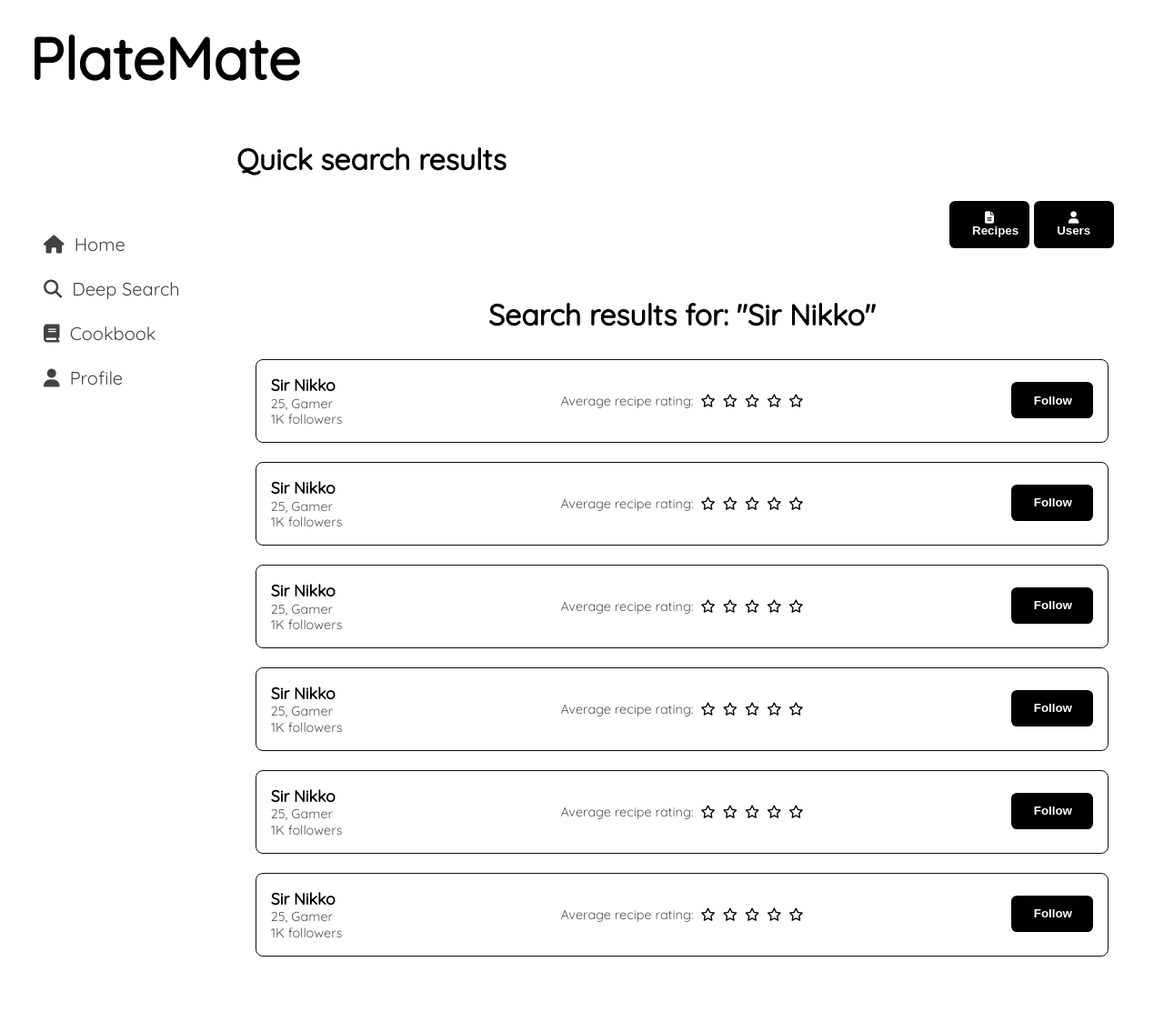
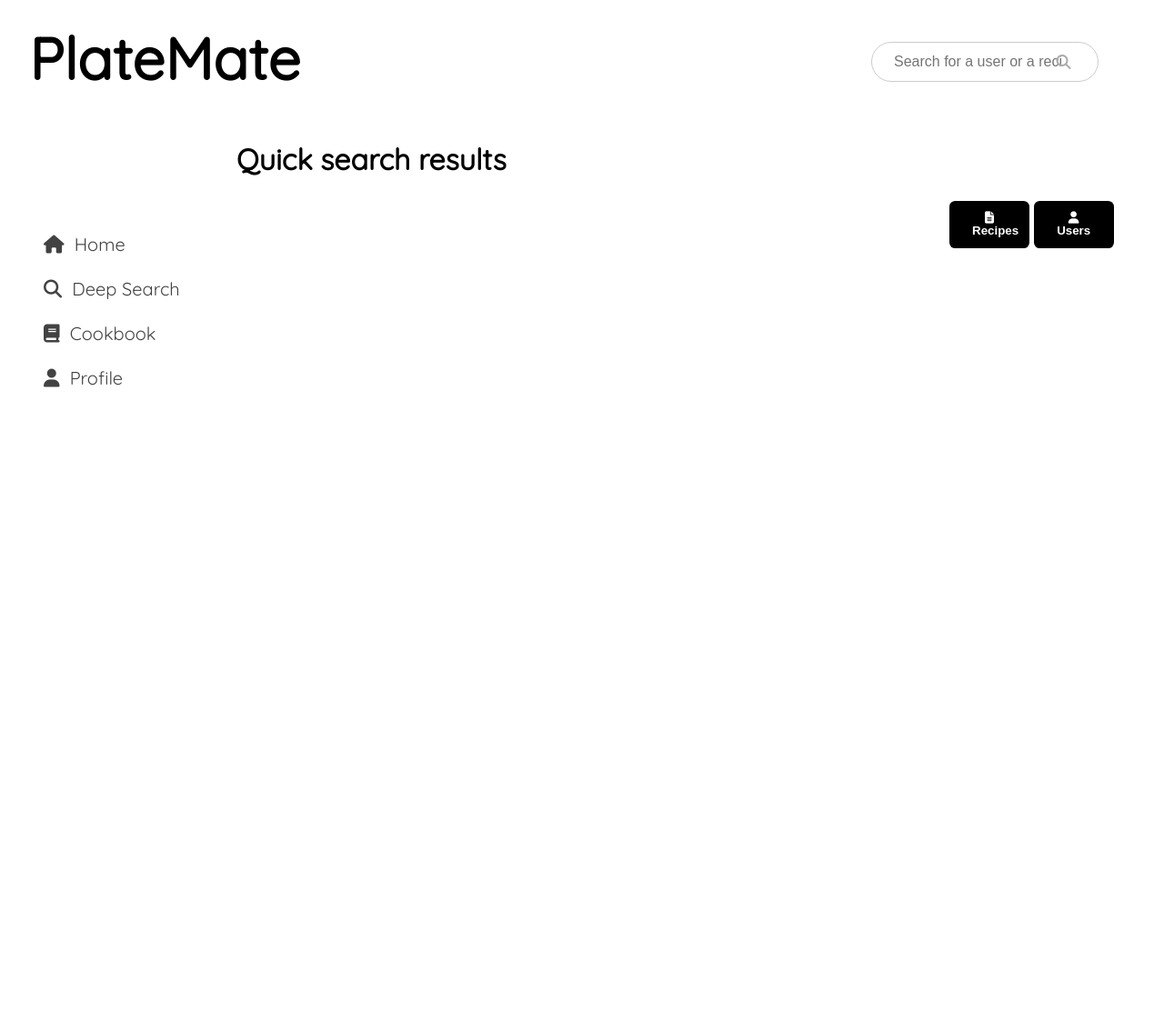
Before and after one commit to iskwipi/126-final-project, a PHP site: page /usersearch.html in a window 1280 px wide. Shown: the whole page at 91% size. After the commit the page ends 426 px from the top, so only its background shows below. Run offline with PHP 8.4, Linux system fonts and the light colour scheme; some libraries are stand-ins or nearby versions.

Commit message:
Added search and sort functionalities

```diff
--- a/cookbook.html
+++ b/cookbook.html
@@ -32,8 +32,8 @@
                 <div class="mode-section">
                     <label for="display-mode">Display Mode: </label>
                     <select id="display-mode">
-                        <option>By bookmark order</option>
-                        <option>Top rated</option>
+                        <option value="id">Most Recent</option>
+                        <option value="rating">Top Rated</option>
                     </select>
                 </div>
             </div>
--- a/data.json
+++ b/data.json
@@ -26,7 +26,7 @@
             ],
             "ratings": [
                 {"raterID": 2, "value": 9},
-                {"raterID": 3, "value": 0}
+                {"raterID": 3, "value": 1}
             ],
             "comments": [
                 {"commenterID": 2, "content": "Nice work!"},
--- a/deepsearch.html
+++ b/deepsearch.html
@@ -22,7 +22,7 @@
         <div class="deepsearch-feed">
             <h2>Quick Search</h2>
             <div class="deep-search-bar">
-                <input type="text" id="searchInput" placeholder="Search for a user or a recipe...">
+                <input type="text" id="searchInput" placeholder="Search for a user or a recipe..." onkeypress="handleSearch(event)">
                 <i class="fa-solid fa-magnifying-glass"></i>
             </div>
             <hr>
@@ -45,6 +45,6 @@
             </div>
             <hr>
         </div>
-
+        <script src="searchHandler.js"></script>
     </body>
 </html>
--- /dev/null
+++ b/searchHandler.js
@@ -0,0 +1,13 @@
+function handleSearch(event) {
+    if (event.key === 'Enter') {
+        const query = document.getElementById('searchInput').value.trim();
+        if (query) {
+            const url = window.location.pathname;
+            if(url=='/usersearch.html'){
+                window.location.href = `usersearch.html?q=${encodeURIComponent(query)}`;
+            }else{
+                window.location.href = `recipesearch.html?q=${encodeURIComponent(query)}`;
+            }
+        }
+    }
+}
--- /dev/null
+++ b/searchModeSwitcher.js
@@ -0,0 +1,10 @@
+function switchSearchMode() {
+    const params = new URLSearchParams(window.location.search);
+    const searchTerm = params.get('q');
+    const url = window.location.pathname;
+    if(url=='/recipesearch.html'){
+        window.location.href = `usersearch.html?q=${encodeURIComponent(searchTerm)}`;
+    }else if(url=='/usersearch.html'){
+        window.location.href = `recipesearch.html?q=${encodeURIComponent(searchTerm)}`;
+    }
+}
--- a/style.css
+++ b/style.css
@@ -205,7 +205,7 @@ hr {
     position: relative;
 }
 
-.posts-section, .saved-section{
+.posts-section, .saved-section, .search-posts{
     display: flex;
     flex-direction: row;
     flex-wrap: wrap;
@@ -228,7 +228,7 @@ hr {
     width: 238px;
 }
 
-.featured-item img, .posts-section img, .saved-section img, .recipe-search img{
+.featured-item img, .posts-section img, .saved-section img, .search-posts img{
     width: 100%;
     border-radius: 0.2rem;
 }
--- a/usersearch.html
+++ b/usersearch.html
@@ -9,6 +9,10 @@
     <body>
         <div class="title-bar">
             <h1>PlateMate</h1>
+            <div class="search-bar">
+                <input type="text" id="searchInput" placeholder="Search for a user or a recipe..." onkeypress="handleSearch(event)">
+                <i class="fa-solid fa-magnifying-glass"></i>
+            </div>
         </div>
 
         <div class="left-panel">
@@ -22,131 +26,27 @@
             <div class="search-feed-header">
                 <h2>Quick search results</h2>
                 <div class="category-section">
-                    <a href="recipesearch.html">
-                        <button type="button" class="recipe-button">
+                    <a>
+                        <button type="button" class="recipe-button" onclick="switchSearchMode()">
                             <i class="fa-solid fa-file-lines"></i>
                             Recipes
                         </button>
                     </a>
-                    <a href="usersearch.html">
+                    <a>
                         <button type="button" class="user-button">
                             <i class="fa-solid fa-user"></i>
                             Users
                         </button>
                     </a>
                 </div>
+                <h3>
+                    <div class="query-title" id="query-title"></div>
+                </h3>
             </div>
-            <div class="search-feed-content">
-                <h3>Search results for: "Sir Nikko"</h3>
-                <div class="profile-container">
-                    <div class="user-details">
-                        <a href="profile.html"><strong>Sir Nikko</strong></a>
-                        <div class="user-info">
-                            <p>25, Gamer</p>
-                            <p>1K followers</p>
-                        </div>
-                        <div class="user-avg-rating">
-                            <p>Average recipe rating:</p>
-                            <i class="fa-regular fa-star"></i>
-                            <i class="fa-regular fa-star"></i>
-                            <i class="fa-regular fa-star"></i>
-                            <i class="fa-regular fa-star"></i>
-                            <i class="fa-regular fa-star"></i>
-                        </div>
-                    </div>
-                    <button type="button" class="follow-button">Follow</button>
-                </div>
-                <div class="profile-container">
-                    <div class="user-details">
-                        <a href="profile.html"><strong>Sir Nikko</strong></a>
-                        <div class="user-info">
-                            <p>25, Gamer</p>
-                            <p>1K followers</p>
-                        </div>
-                        <div class="user-avg-rating">
-                            <p>Average recipe rating:</p>
-                            <i class="fa-regular fa-star"></i>
-                            <i class="fa-regular fa-star"></i>
-                            <i class="fa-regular fa-star"></i>
-                            <i class="fa-regular fa-star"></i>
-                            <i class="fa-regular fa-star"></i>
-                        </div>
-                    </div>
-                    <button type="button" class="follow-button">Follow</button>
-                </div>
-                <div class="profile-container">
-                    <div class="user-details">
-                        <a href="profile.html"><strong>Sir Nikko</strong></a>
-                        <div class="user-info">
-                            <p>25, Gamer</p>
-                            <p>1K followers</p>
-                        </div>
-                        <div class="user-avg-rating">
-                            <p>Average recipe rating:</p>
-                            <i class="fa-regular fa-star"></i>
-                            <i class="fa-regular fa-star"></i>
-                            <i class="fa-regular fa-star"></i>
-                            <i class="fa-regular fa-star"></i>
-                            <i class="fa-regular fa-star"></i>
-                        </div>
-                    </div>
-                    <button type="button" class="follow-button">Follow</button>
-                </div>
-                <div class="profile-container">
-                    <div class="user-details">
-                        <a href="profile.html"><strong>Sir Nikko</strong></a>
-                        <div class="user-info">
-                            <p>25, Gamer</p>
-                            <p>1K followers</p>
-                        </div>
-                        <div class="user-avg-rating">
-                            <p>Average recipe rating:</p>
-                            <i class="fa-regular fa-star"></i>
-                            <i class="fa-regular fa-star"></i>
-                            <i class="fa-regular fa-star"></i>
-                            <i class="fa-regular fa-star"></i>
-                            <i class="fa-regular fa-star"></i>
-                        </div>
-                    </div>
-                    <button type="button" class="follow-button">Follow</button>
-                </div>
-                <div class="profile-container">
-                    <div class="user-details">
-                        <a href="profile.html"><strong>Sir Nikko</strong></a>
-                        <div class="user-info">
-                            <p>25, Gamer</p>
-                            <p>1K followers</p>
-                        </div>
-                        <div class="user-avg-rating">
-                            <p>Average recipe rating:</p>
-                            <i class="fa-regular fa-star"></i>
-                            <i class="fa-regular fa-star"></i>
-                            <i class="fa-regular fa-star"></i>
-                            <i class="fa-regular fa-star"></i>
-                            <i class="fa-regular fa-star"></i>
-                        </div>
-                    </div>
-                    <button type="button" class="follow-button">Follow</button>
-                </div>
-                <div class="profile-container">
-                    <div class="user-details">
-                        <a href="profile.html"><strong>Sir Nikko</strong></a>
-                        <div class="user-info">
-                            <p>25, Gamer</p>
-                            <p>1K followers</p>
-                        </div>
-                        <div class="user-avg-rating">
-                            <p>Average recipe rating:</p>
-                            <i class="fa-regular fa-star"></i>
-                            <i class="fa-regular fa-star"></i>
-                            <i class="fa-regular fa-star"></i>
-                            <i class="fa-regular fa-star"></i>
-                            <i class="fa-regular fa-star"></i>
-                        </div>
-                    </div>
-                    <button type="button" class="follow-button">Follow</button>
-                </div>
-            </div>
+            <div class="search-feed-content" id="search-feed-content"></div>
         </div>
+        <script src="renderSearch.js"></script>
+        <script src="searchHandler.js"></script>
+        <script src="searchModeSwitcher.js"></script>
     </body>
 </html>
```
Also changed, not shown: homepage.html (+4 -3 lines), recipesearch.html (+21 -44 lines), renderFeed.js (+90 -45 lines), renderSearch.js (added, +143 -0 lines).
